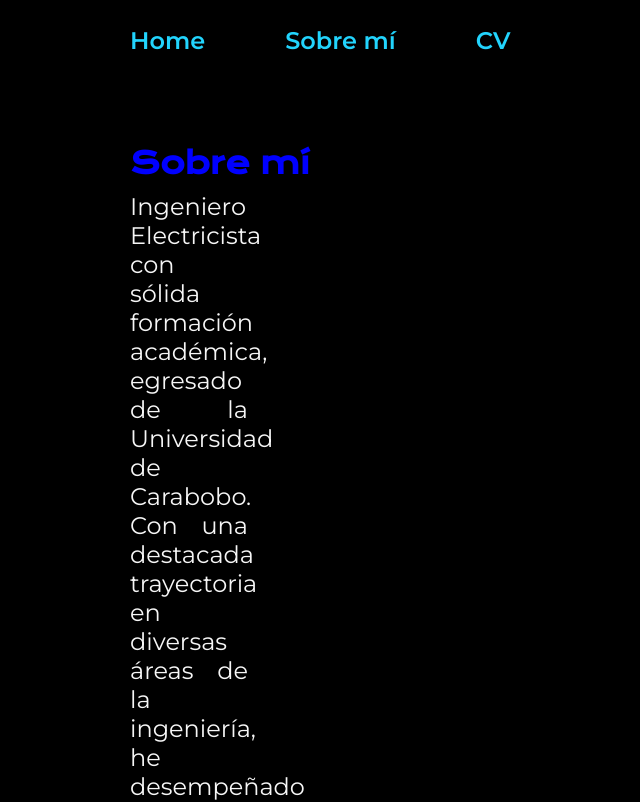
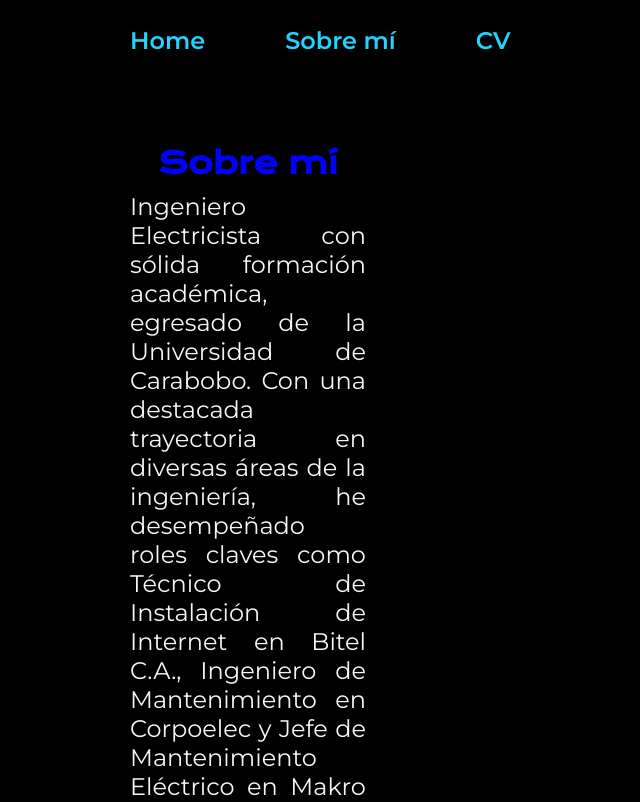
Before and after one commit to cypictronic05/portafolio-alura, a plain HTML site: page about.html in a window 1280 px wide. Shown: the top 802 px of the page, without its empty margins (62-702 px from the left). Drawn offline with nearby package versions, Linux system fonts and the light colour scheme.

Commit message:
Mejorando Resposividad y apariencia de sitio web en movil

```diff
--- a/styles/style.css
+++ b/styles/style.css
@@ -61,10 +61,11 @@ span{
 
 .presentacion__contenido
 {
-    width: 50%;
+    width: 100%;
     display: flex;
     flex-direction: column;
 }
+
 
 .presentacion__contenido__titulo
 {
@@ -72,6 +73,8 @@ span{
     font-size: 1.875rem;
     color:var(--color-enlaces);
     text-align: justify;
+    align-self: center;
+
 }
 
 .presentacion__contenido__texto
@@ -146,7 +149,7 @@ footer
 }
 
 .presentacion__contenido__articulo{
-    width: 50%;
+    width: 100%;
     padding: 10px 0px;
     font-family: var(--fuente-montserrat);
     font-size: 1.5rem;
@@ -307,35 +310,3 @@ strong{
 
 
 }
-
-
-
-
-
-
-
-/* .layout {
-    display: grid;
-    gap: 0.25rem;
-    grid-template-rows:
-        4rem 6rem auto 6rem 6rem 4rem;
-    grid-template-columns: 1fr;
-    grid-template-areas:
-        'header' 'header'
-        'main' 'img'
-        'footer' 'footer';
-    height: 100vh;
-}
-
-@media (min-width: 480px) {
-    .layout {
-        display: grid;
-        grid-template-rows: 4rem auto 6rem 4rem;
-        grid-template-columns: 10rem auto auto;
-        grid-template-areas:
-            'header header header'
-            'presentacion presentacion presentacion'
-            'img img img'
-            'footer footer footer';
-    }
-} */
```
Also changed, not shown: about.html (+2 -0 lines).
